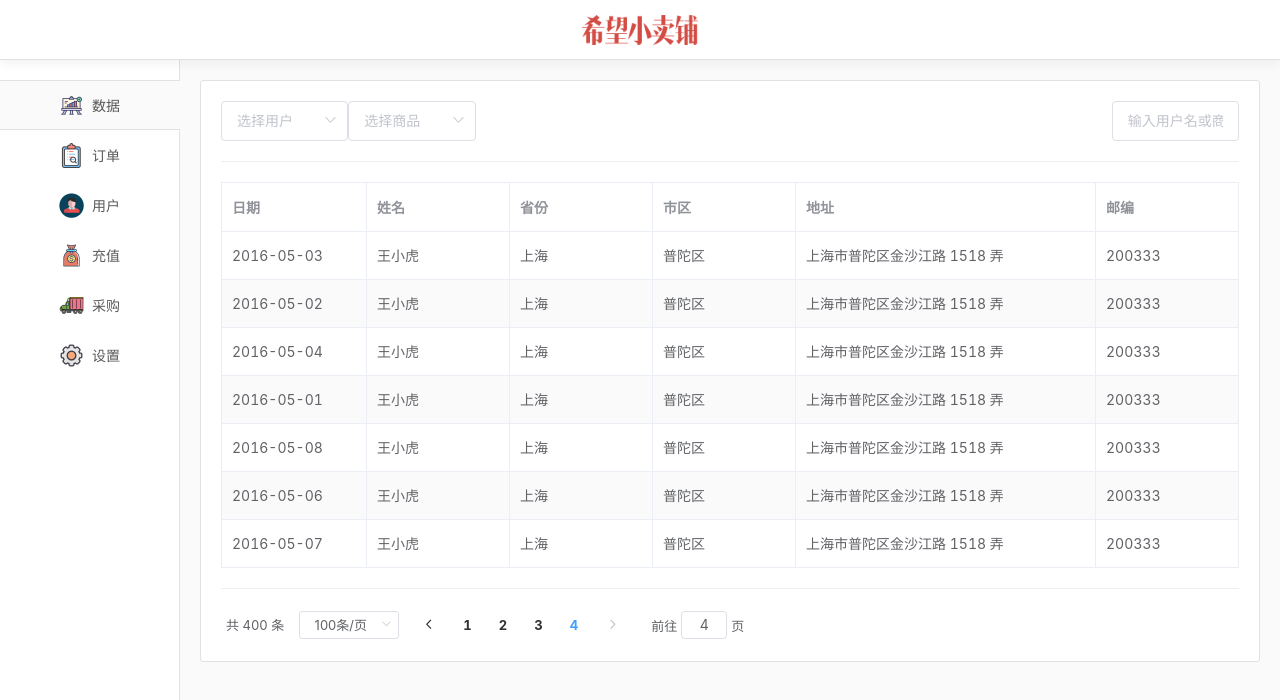
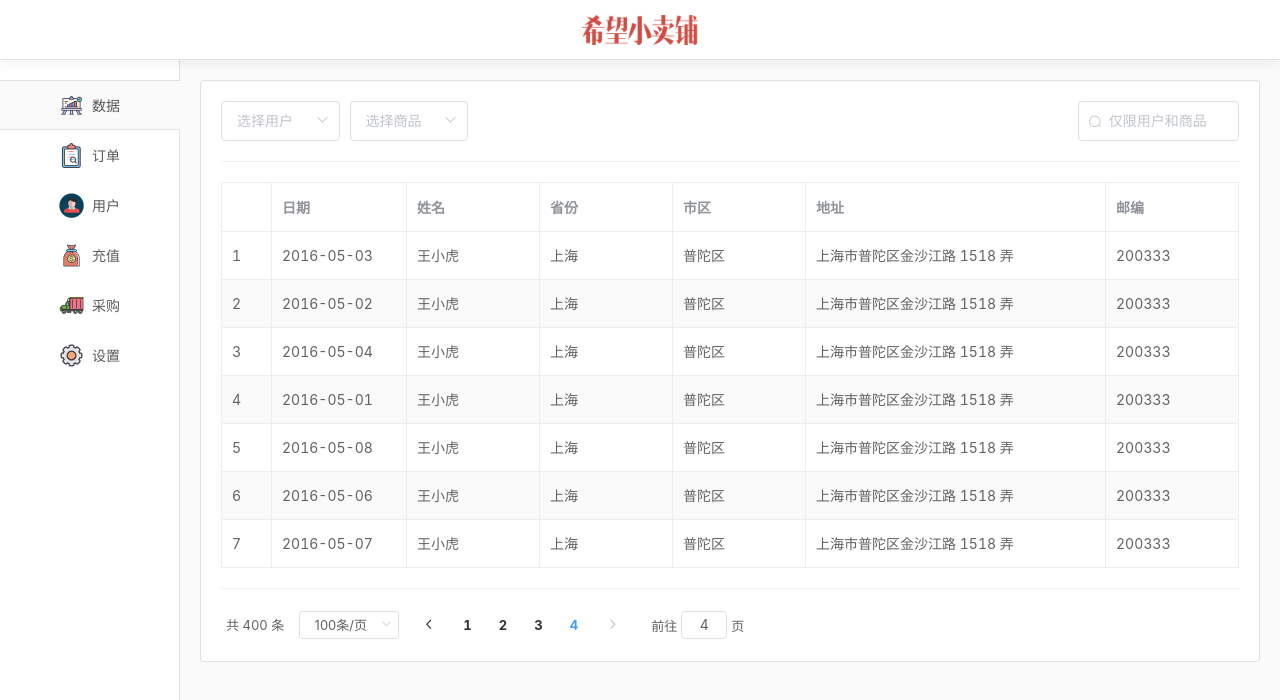
Before and after one commit to lambortao/snackCMS, a Vue app: page /#/home/order in a window 1280 px wide. Shown: the top 700 px of the page. Built offline with nearby package versions, Linux system fonts and the light colour scheme.

Commit message:
用户列表好了

```diff
--- a/src/components/menu.vue
+++ b/src/components/menu.vue
@@ -1,7 +1,6 @@
 <template>
   <div class="nav">
     <nav>
-       <!-- = `${($index * 50)}px` -->
        <div v-for="(item, key, $index) in navData" @click="selectTop = `${($index * 50)}px`">
           <router-link tag="p" :to="{path: '/home/' + key}">
             <i :style="{backgroundImage: 'url('+require(`../assets/${item.icon}`) + ')'}"></i>{{item.name}}
--- a/src/views/order-list.vue
+++ b/src/views/order-list.vue
@@ -1,7 +1,7 @@
 <template>
   <div id="orderList">
     <header>
-      <el-row>
+      <el-row :gutter="10">
         <el-col :span="3">
           <el-select v-model="value" placeholder="选择用户">
             <el-option
@@ -22,8 +22,8 @@
             </el-option>
           </el-select>
         </el-col>
-        <el-col :span="3" :offset="15">
-          <el-input v-model="input" placeholder="输入用户名或商品名来搜索"></el-input>
+        <el-col :span="4" :offset="14">
+          <el-input prefix-icon="el-icon-search" v-model="input" placeholder="仅限用户和商品"></el-input>
         </el-col>
       </el-row>
     </header>
@@ -35,6 +35,10 @@
         stripe>
         <el-table-column
           fixed
+          type="index"
+          width="50">
+        </el-table-column>
+        <el-table-column
           prop="date"
           label="日期">
         </el-table-column>
@@ -159,12 +163,11 @@ export default {
     handleCurrentChange(val) {
       console.log(`当前页: ${val}`);
     }
-  },
+  }
 }
 </script>
 <style lang="scss" scoped>
 @import '@/assets/scss/methods.scss';
-
 section{
   margin: 20px 0;
   padding: 20px 0;
--- a/src/views/user.vue
+++ b/src/views/user.vue
@@ -1,11 +1,167 @@
 <template>
-  <div id="user">用户管理页面</div>
+  <div id="user">
+    <header>
+      <el-row :gutter="10">
+        <el-col :span="4">
+          <el-select v-model="value" placeholder="排列方式">
+            <el-option
+              v-for="item in options"
+              :key="item.value"
+              :label="item.label"
+              :value="item.value">
+            </el-option>
+          </el-select>
+        </el-col>
+        <el-col :span="4" :offset="16">
+          <el-input prefix-icon="el-icon-search" v-model="input" placeholder="仅限用户"></el-input>
+        </el-col>
+      </el-row>
+    </header>
+    <section>
+      <el-table
+        :data="tableData3"
+        style="width: 100%"
+        border
+        stripe>
+        <el-table-column
+          fixed
+          type="index"
+          width="50">
+        </el-table-column>
+        <el-table-column
+          prop="date"
+          label="日期">
+        </el-table-column>
+        <el-table-column
+          prop="name"
+          label="姓名">
+        </el-table-column>
+        <el-table-column
+          prop="province"
+          label="省份">
+        </el-table-column>
+        <el-table-column
+          prop="city"
+          label="市区">
+        </el-table-column>
+        <el-table-column
+          prop="address"
+          label="地址"
+          width="300">
+        </el-table-column>
+        <el-table-column
+          prop="zip"
+          label="邮编">
+        </el-table-column>
+      </el-table>
+    </section>
+    <footer>
+      <el-pagination
+        @size-change="handleSizeChange"
+        @current-change="handleCurrentChange"
+        :current-page="currentPage4"
+        :page-sizes="[100, 200, 300, 400]"
+        :page-size="30"
+        layout="total, sizes, prev, pager, next, jumper"
+        :total="400">
+      </el-pagination>
+    </footer>
+  </div>
 </template>
 <script>
 export default {
-
+  data() {
+    return {
+      currentPage1: 5,
+      currentPage2: 5,
+      currentPage3: 5,
+      currentPage4: 4,
+      input: '',
+      options: [{
+        value: '选项1',
+        label: '黄金糕'
+      }, {
+        value: '选项2',
+        label: '双皮奶'
+      }, {
+        value: '选项3',
+        label: '蚵仔煎'
+      }, {
+        value: '选项4',
+        label: '龙须面'
+      }, {
+        value: '选项5',
+        label: '北京烤鸭'
+      }],
+      value: '',
+      tableData3: [{
+        date: '2016-05-03',
+        name: '王小虎',
+        province: '上海',
+        city: '普陀区',
+        address: '上海市普陀区金沙江路 1518 弄',
+        zip: 200333
+      }, {
+        date: '2016-05-02',
+        name: '王小虎',
+        province: '上海',
+        city: '普陀区',
+        address: '上海市普陀区金沙江路 1518 弄',
+        zip: 200333
+      }, {
+        date: '2016-05-04',
+        name: '王小虎',
+        province: '上海',
+        city: '普陀区',
+        address: '上海市普陀区金沙江路 1518 弄',
+        zip: 200333
+      }, {
+        date: '2016-05-01',
+        name: '王小虎',
+        province: '上海',
+        city: '普陀区',
+        address: '上海市普陀区金沙江路 1518 弄',
+        zip: 200333
+      }, {
+        date: '2016-05-08',
+        name: '王小虎',
+        province: '上海',
+        city: '普陀区',
+        address: '上海市普陀区金沙江路 1518 弄',
+        zip: 200333
+      }, {
+        date: '2016-05-06',
+        name: '王小虎',
+        province: '上海',
+        city: '普陀区',
+        address: '上海市普陀区金沙江路 1518 弄',
+        zip: 200333
+      }, {
+        date: '2016-05-07',
+        name: '王小虎',
+        province: '上海',
+        city: '普陀区',
+        address: '上海市普陀区金沙江路 1518 弄',
+        zip: 200333
+      }]
+    }
+  },
+  methods: {
+    handleSizeChange(val) {
+      console.log(`每页 ${val} 条`);
+    },
+    handleCurrentChange(val) {
+      console.log(`当前页: ${val}`);
+    }
+  }
 }
 </script>
 <style lang="scss" scoped>
-
+@import '@/assets/scss/methods.scss';
+section{
+  margin: 20px 0;
+  padding: 20px 0;
+  border-top: 1px solid $hr;
+  border-bottom: 1px solid $hr;
+}
 </style>
```
